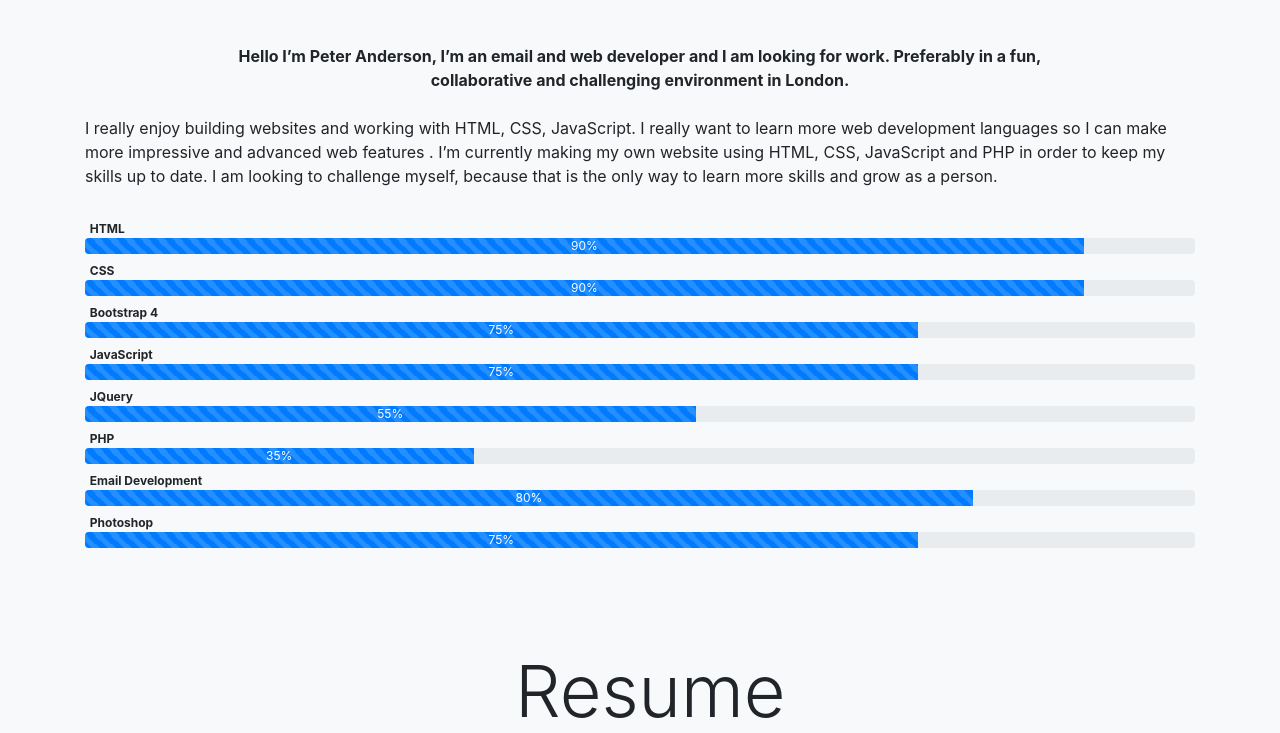
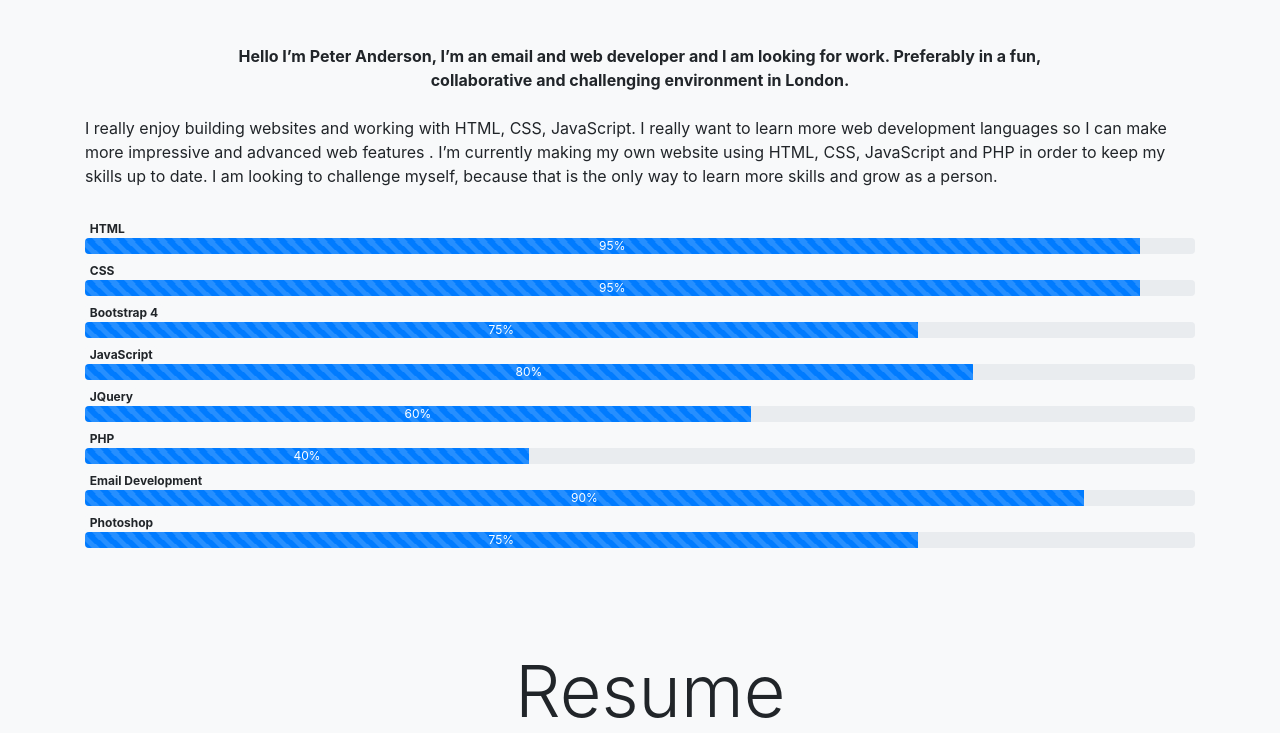
Before and after one commit to PeterAnderson1993/peteranderson.xyz, a PHP site: page / in a window 1280 px wide. Shown: the part 1410-2143 px from the top of the page. Run offline with PHP 8.4, Linux system fonts and the light colour scheme; some libraries are stand-ins or nearby versions.

Commit message:
Updated my skill progress bars

```diff
--- a/index.php
+++ b/index.php
@@ -96,13 +96,13 @@ $last_modified_date_random = date("jS F Y", filemtime('projects/random_number_ge
 		<div class="container pt-3">
 			<span class="badge badge-light">HTML</span>
 			<div class="progress">
-				<div class="progress-bar progress-bar-striped progress-bar-animated" style="width:90%">90%</div>
+				<div class="progress-bar progress-bar-striped progress-bar-animated" style="width:95%">95%</div>
 			</div>
 		</div>
 		<div class="container pt-2">
 			<span class="badge badge-light">CSS</span>
 			<div class="progress">
-				<div class="progress-bar progress-bar-striped progress-bar-animated" style="width:90%">90%</div>
+				<div class="progress-bar progress-bar-striped progress-bar-animated" style="width:95%">95%</div>
 			</div>
 		</div>
 		<div class="container pt-2">
@@ -114,25 +114,25 @@ $last_modified_date_random = date("jS F Y", filemtime('projects/random_number_ge
 		<div class="container pt-2">
 			<span class="badge badge-light">JavaScript</span>
 			<div class="progress">
-				<div class="progress-bar progress-bar-striped progress-bar-animated" style="width:75%">75%</div>
+				<div class="progress-bar progress-bar-striped progress-bar-animated" style="width:80%">80%</div>
 			</div>
 		</div>
 		<div class="container pt-2">
 			<span class="badge badge-light">JQuery</span>
 			<div class="progress">
-				<div class="progress-bar progress-bar-striped progress-bar-animated" style="width:55%">55%</div>
+				<div class="progress-bar progress-bar-striped progress-bar-animated" style="width:60%">60%</div>
 			</div>
 		</div>
 		<div class="container pt-2">
 			<span class="badge badge-light">PHP</span>
 			<div class="progress">
-				<div class="progress-bar progress-bar-striped progress-bar-animated" style="width:35%"><span>35%</span></div>
+				<div class="progress-bar progress-bar-striped progress-bar-animated" style="width:40%"><span>40%</span></div>
 			</div>
 		</div>
 		<div class="container pt-2">
 			<span class="badge badge-light">Email Development</span>
 			<div class="progress">
-				<div class="progress-bar progress-bar-striped progress-bar-animated" style="width:80%">80%</div>
+				<div class="progress-bar progress-bar-striped progress-bar-animated" style="width:90%">90%</div>
 			</div>
 		</div>
 		<div class="container pt-2">
```
